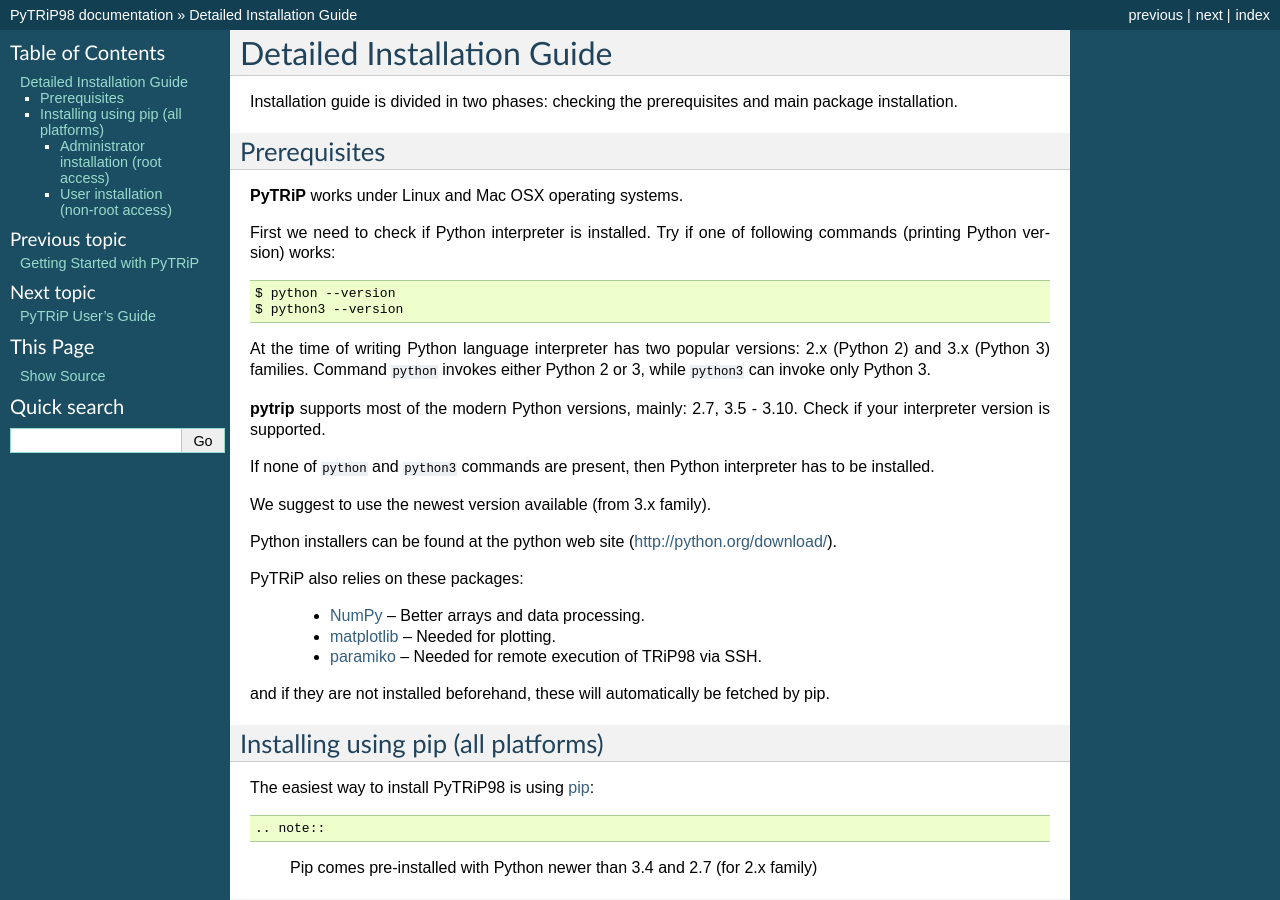
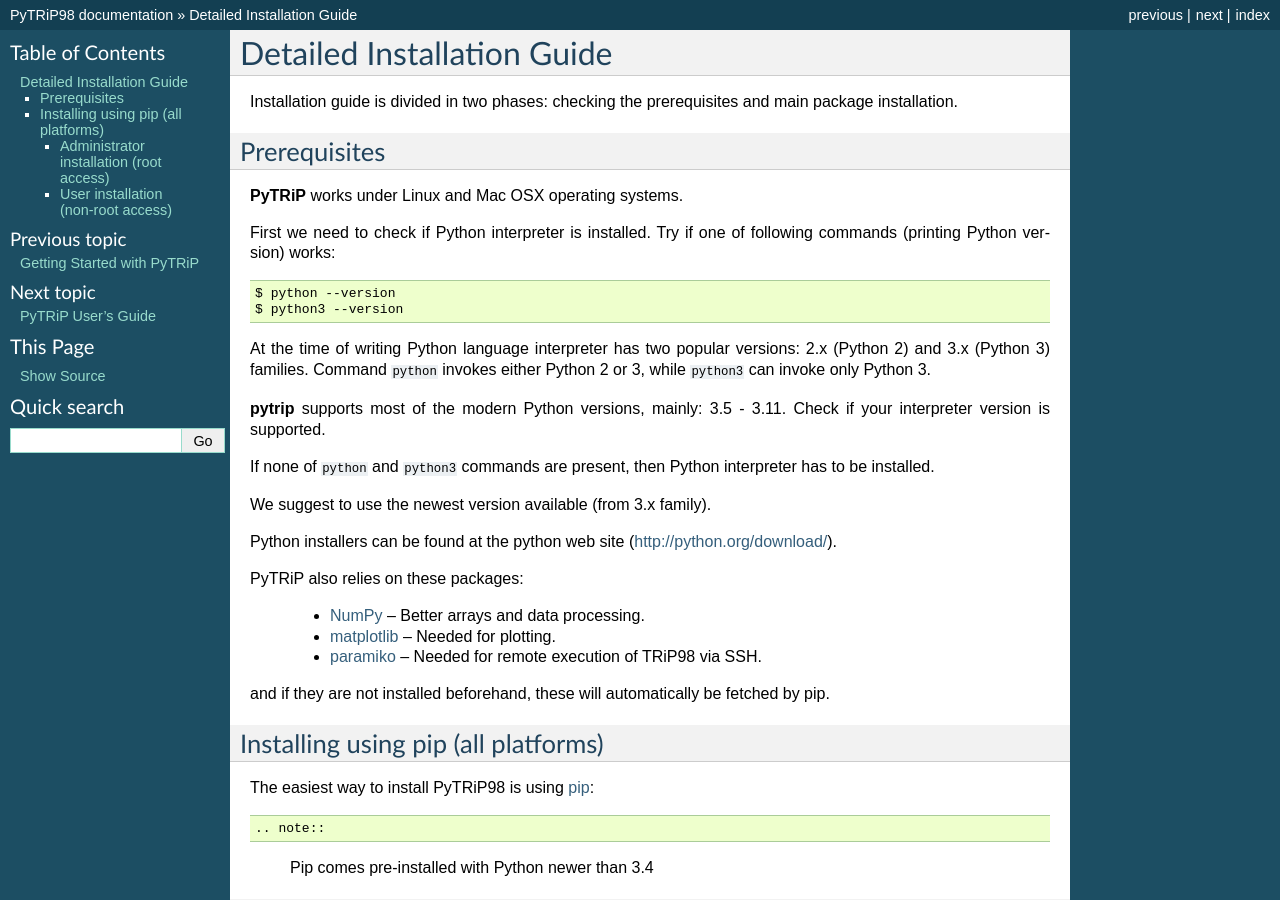
Before and after one commit to pytrip/pytrip, a Sphinx documentation site: the page built from docs/install.rst, in a window 1280 px wide and 900 px high. Built offline with Sphinx 7.4.7, drawn with Linux system fonts in a browser that asks for light colours; pages that are not in the unit, such as notebooks, are missing from menus.

Commit message:
cleaning [build]

```diff
--- a/docs/contributing.rst
+++ b/docs/contributing.rst
@@ -133,7 +133,7 @@
 2. If the pull request adds functionality, the docs should be updated. Put
    your new functionality into a function with a docstring, and add the
    feature to the list in README.rst.
-3. The pull request should work for Python 2.7, 3.5-3.10. Check
+3. The pull request should work for Python 3.5-3.11. Check
    https://github.com/pytrip/pytrip/actions
    and make sure that the tests pass for all supported Python versions.
 
--- a/docs/getting_started.rst
+++ b/docs/getting_started.rst
@@ -50,8 +50,7 @@
 Quick Installation Guide
 ========================
 
-PyTRiP is available for python 2.7, 3.5 or later, and can be installed via pip. If you intend to use **pytripgui** you
-need the python 2.7 version.
+PyTRiP is available for python 3.5 or later, and can be installed via pip.
 
 We recommend that you run a modern Linux distribution, like: **Ubuntu 16.04** or newer, **Debian 9 Stretch**
 (currently known as testing) or any updated rolling release (archLinux, openSUSE tumbleweed). In that case,
--- a/docs/install.rst
+++ b/docs/install.rst
@@ -19,7 +19,7 @@
 At the time of writing Python language interpreter has two popular versions: 2.x (Python 2) and 3.x (Python 3) families.
 Command ``python`` invokes either Python 2 or 3, while ``python3`` can invoke only Python 3.
 
-**pytrip** supports most of the modern Python versions, mainly: 2.7, 3.5 - 3.10.
+**pytrip** supports most of the modern Python versions, mainly: 3.5 - 3.11.
 Check if your interpreter version is supported.
 
 If none of ``python`` and ``python3`` commands are present, then Python interpreter has to be installed.
@@ -44,7 +44,7 @@
 The easiest way to install PyTRiP98 is using `pip <https://pypi.python.org/pypi/pip>`_::
 
 .. note::
-    Pip comes pre-installed with Python newer than 3.4 and 2.7 (for 2.x family)
+    Pip comes pre-installed with Python newer than 3.4
 
 
 Administrator installation (root access)
--- a/setup.py
+++ b/setup.py
@@ -220,7 +220,6 @@
         # Specify the Python versions you support here. In particular, ensure
         # that you indicate whether you support Python 2, Python 3 or both.
         'Programming Language :: C',
-        'Programming Language :: Python :: 2.7',
         'Programming Language :: Python :: 3.6',
         'Programming Language :: Python :: 3.7',
         'Programming Language :: Python :: 3.8',
```
